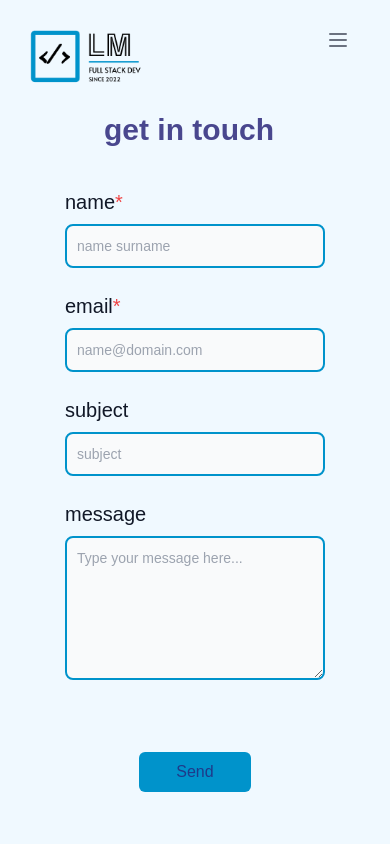
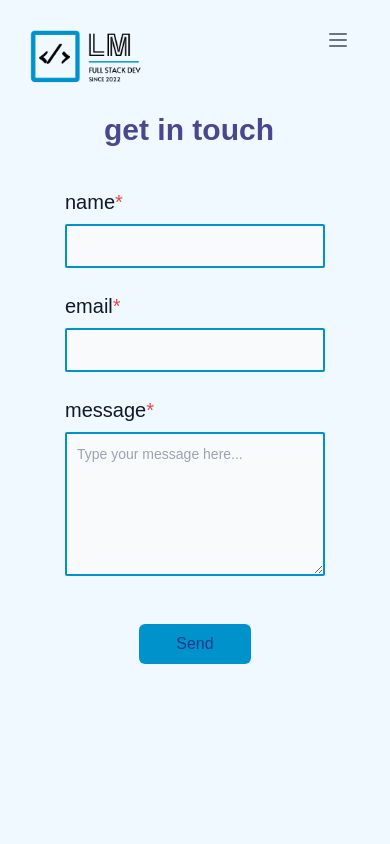
Before and after one commit to Luyanda-Madonsela/porfolio_website, a Next.js app: page /contact in a window 390 px wide. Shown: the top 844 px of the page. Built offline with nearby package versions, Linux system fonts and the light colour scheme.

Commit message:
All pages ready for final touches

```diff
--- a/package.json
+++ b/package.json
@@ -9,6 +9,7 @@
     "start": "next start"
   },
   "dependencies": {
+    "@emailjs/browser": "^4.3.3",
     "@t3-oss/env-nextjs": "^0.7.0",
     "@tanstack/react-query": "^4.32.6",
     "@trpc/client": "^10.37.1",
@@ -42,7 +43,7 @@
     "postcss": "^8.4.27",
     "prettier": "^3.2.4",
     "prettier-plugin-tailwindcss": "^0.5.1",
-    "tailwindcss": "^3.3.3",
+    "tailwindcss": "^3.4.4",
     "typescript": "^5.1.6"
   },
   "ct3aMetadata": {
--- a/src/app/about/page.tsx
+++ b/src/app/about/page.tsx
@@ -44,7 +44,7 @@ export default function About() {
 
           <div className='ml-5 md:ml-0'>
               <div className='flex ml-20 md:ml-0 mt-10 md:mt-4 lg:mt-4 xl:mt-4 2xl:mt-1 h-20 flex-row justify-start items-start content-start '>
-                    <Link className='text-blue-900 underline' href="/">Download CV</Link>
+                    <Link className='text-blue-900 underline hover:text-lime-400' target="_blank" href="/luyanda_madonsela-cv.pdf">Download CV</Link>
               </div>
           </div>
 
--- a/src/app/contact/page.tsx
+++ b/src/app/contact/page.tsx
@@ -1,84 +1,71 @@
-
 'use client'
 
+import React, { useRef, useState } from 'react';
+import emailjs from '@emailjs/browser';
 import Header from '../../components/Header';
+import { useRouter } from 'next/navigation';
 
-import React, { useState } from 'react';
+export default function Contact(){
+  const form = useRef();
+  const [isSent, setIsSent] = useState(false);
+  const router = useRouter();
 
-export default function Contact() {
-  const [name, setName] = useState('');
-  const [email, setEmail] = useState('');
-  const [subject, setSubject] = useState('');
-  const [message, setMessage] = useState('');
+  const sendEmail = (e: React.FormEvent<HTMLFormElement>) => {
+    e.preventDefault();
 
-  const handleSubmit = (event: React.FormEvent) => {
-    event.preventDefault();
-    // Here you can handle the form submission, e.g., send the data to a server
-    console.log({ name, email, subject, message });
+    emailjs
+      .sendForm('service_47bszpg', 'template_pxpizyo', form.current, {
+        publicKey: 'RLXoqZX5WE0_owUXc',
+      })
+      .then(
+        () => {
+          console.log('SUCCESS!');
+          setIsSent(true);
+          router.push('/contact/success');
+        },
+        (error) => {
+          console.log('FAILED...', error.text);
+          setIsSent(true);
+          router.push('/contact/unsuccessful');
+        },
+      );
   };
 
   return (
+
     <main className="flex min-h-screen flex-col items-center">
       <div className="flex flex-col min-h-192 w-full items-center">
 
 
           <div className="flex h-12 md:h-16 w-full md:p-16 md:pt-24 justify-center items-center content-center md:justify-start md:items-center md:content-center ">
+
           <div className="-ml-3 md:-ml-0"></div>
             <Header text="get in touch" />
           </div>
 
 
           <div className="flex h-160 w-2/3 mt-10 md:mt-20 mb-0">
-          <form className="max-w-sm mx-auto w-full" onSubmit={handleSubmit}>
-            <label htmlFor="name" className="block mb-2 text-xl font-medium text-gray-900 dark:text-purple">name<span className='text-red-500 text-m'>*</span></label>
-            <input
-              type="text"
-              id="name"
-              value={name}
-              onChange={(e) => setName(e.target.value)}
-              className="bg-gray-50 border-2 border-butt-color text-gray-900 text-sm rounded-lg focus:ring-butt-color focus:border-butt-color block w-full p-2.5 dark:bg-white dark:border-butt-color dark:placeholder-gray-400 dark:text-black dark:focus:ring-butt-color dark:focus:border-butt-color"
-              placeholder="name surname"
-            />
-            <br />
-            <label htmlFor="email" className="block mb-2 text-xl font-medium text-gray-900 dark:text-purple">email<span className='text-red-500 text-m'>*</span></label>
-            <input
-              type="email"
-              id="email"
-              value={email}
-              onChange={(e) => setEmail(e.target.value)}
-              className="bg-gray-50 border-2 border-butt-color text-butt-color text-sm rounded-lg focus:ring-butt-color focus:border-butt-color block w-full p-2.5 dark:bg-white dark:border-butt-color dark:placeholder-gray-400 dark:text-black dark:focus:ring-butt-color dark:focus:border-butt-color"
-              placeholder="name@domain.com"
-            />
-            <br />
-            <label htmlFor="subject" className="block mb-2 text-xl font-medium text-gray-900 dark:text-purple">subject</label>
-            <input
-              type="text"
-              id="subject"
-              value={subject}
-              onChange={(e) => setSubject(e.target.value)}
-              className="bg-gray-50 border-2 border-butt-color text-butt-color text-sm rounded-lg focus:ring-butt-color focus:border-butt-color block w-full p-2.5 dark:bg-white dark:border-butt-color dark:placeholder-gray-400 dark:text-black dark:focus:ring-butt-color dark:focus:border-butt-color"
-              placeholder="subject"
-            />
-            <br />
-            <label htmlFor="message" className="block mb-2 text-xl font-medium text-gray-900 dark:text-purple">message</label>
-            <textarea
-              id="message"
-              value={message}
-              onChange={(e) => setMessage(e.target.value)}
-              rows={6}
-              className="text-gray-900 bg-gray-50 border-2 border-butt-color text-sm rounded-lg focus:ring-butt-color focus:border-butt-color block w-full p-2.5 dark:bg-white dark:border-butt-color dark:placeholder-gray-400 dark:text-black dark:focus:ring-butt-color dark:focus:border-butt-color"
+            <form className="max-w-sm mx-auto w-full" ref={form} onSubmit={sendEmail}>
+              <label className="block mb-2 text-xl font-medium text-gray-900 dark:text-purple">name<span className='text-red-500 text-m'>*</span></label>
+              <input className="bg-gray-50 border-2 border-butt-color text-sm rounded-sm focus:ring-butt-color focus:border-butt-color block w-full p-2.5 dark:bg-white dark:border-butt-color dark:placeholder-gray-400 dark:text-black dark:focus:ring-butt-color dark:focus:border-butt-color" type="text" name="user_name" />
+              <br></br>
+              <label className="block mb-2 text-xl font-medium text-gray-900 dark:text-purple" >email<span className='text-red-500 text-m'>*</span></label>
+              <input className="bg-gray-50 border-2 border-butt-color text-sm rounded-sm focus:ring-butt-color focus:border-butt-color block w-full p-2.5 dark:bg-white dark:border-butt-color dark:placeholder-gray-400 dark:text-black dark:focus:ring-butt-color dark:focus:border-butt-color" type="email" name="user_email" />
+              <br></br>
+              <label className="block mb-2 text-xl font-medium text-gray-900 dark:text-purple">message<span className='text-red-500 text-m'>*</span></label>
+              <textarea rows={6}
+                className="text-gray-900 bg-gray-50 border-2 border-butt-color text-sm rounded-sm focus:ring-butt-color focus:border-butt-color block w-full p-2.5 dark:bg-white dark:border-butt-color dark:placeholder-gray-400 dark:text-black dark:focus:ring-butt-color dark:focus:border-butt-color"
                 placeholder="Type your message here..."
-            />
-            <br />
+                name="message" />
               <br></br>
               <br></br>
               <div className='flex flex-row justify-center items-center content-center'>
-              <button type="submit"  className="flex items-center content-center justify-center rounded-md bg-butt-color font-poppins text-blue-900 h-10 w-28">Send</button>
+                <input type="submit" value="Send" className="flex items-center content-center justify-center rounded-md bg-butt-color font-poppins text-blue-900 h-10 w-28" />
               </div>
             </form>
+          </div>
 
       </div>
-      </div>
     </main>
-  )
-}
+  );
+};
--- a/src/app/contact/success/page.tsx
+++ b/src/app/contact/success/page.tsx
@@ -4,6 +4,7 @@
 import Header from '../../../components/Header';
 import Image from 'next/image'
 import success from '/public/images/sent.png'
+import Button from '../../../components/Button'
 
 export default function Success() {
 
@@ -11,17 +12,21 @@ export default function Success() {
     <main className="flex min-h-screen flex-col items-center">
       <div className="flex flex-col min-h-192 w-full items-center content-center justify-center">
 
-        <div className="flex h-20 w-full p-16">
+        <div className="flex h-20 w-full items-center content-center justify-center md:justify-start md:p-16 md:pt-24 ">
           <Header text="message sent" />
         </div>
 
-        <div className='flex flex-col h-96 items-center content-center justify-center'>
+        <div className='flex flex-col h-28 items-center content-center justify-start pt-10'>
             <Image
                 src={success}
-                width={150}
-                height={150}
+                width={80}
+                height={80}
                 alt="Success"
               />
+        </div>
+
+        <div className='flex flex-col w-full p-16 text-lg font-semibold text-gray-800 justify-start items-center content-center'>
+              <Button text="Home" href="/" target='' height="h-12 md:h-12 lg:h-12 xl:h-12 2xl:h-12" width="w-40 md:w-40 lg:w-40 xl:w-40 2xl:w-40"/>
         </div>
 
       </div>
--- a/src/components/Navigation.tsx
+++ b/src/components/Navigation.tsx
@@ -24,16 +24,16 @@ const Navigation = () => {
 
 
       {/* Menu */}
-      <div className={`flex relative mt-8 w-28 h-40 z-50 bg-sky-50 sm:h-20 sm:w-4/6 flex-col md:flex-row justify-start items-center content-center md:pl-4 lg:pl-16 custom:pl-44 md:mt-4 lg:mt-6 xl:pl-56 2xl:pl-72 xl:mt-10 gap-5 md:gap-2 lg:gap-5 xl:gap-10 ${isMenuOpen ? 'block' : 'hidden'} md:flex `}>
+      <div className={`flex relative mt-8 w-28 h-40 z-50 bg-sky-50 sm:h-20 sm:w-4/6 flex-col md:flex-row justify-start items-center content-center md:pl-4 lg:pl-16 custom:pl-44 md:mt-4 lg:mt-6 xl:pl-56 2xl:pl-96 xl:mt-10 gap-5 md:gap-2 lg:gap-5 xl:gap-10 ${isMenuOpen ? 'block' : 'hidden'} md:flex `}>
         <ul className="flex flex-col md:flex-row gap-5 md:gap-8 lg:gap-12 xl:gap-16 mr-3 text-blue-900">
           <li>
-            <Link href="/">home</Link>
+            <Link className="hover:text-lime-400" href="/">home</Link>
           </li>
           <li>
-            <Link href="/about">about</Link>
+            <Link className="hover:text-lime-400" href="/about">about</Link>
           </li>
           <li>
-            <Link href="/portfolio">projects</Link>
+            <Link className="hover:text-lime-400" href="/portfolio">projects</Link>
           </li>
         </ul>
 
--- a/src/components/ProjectPlaque.tsx
+++ b/src/components/ProjectPlaque.tsx
@@ -12,7 +12,7 @@ interface ProjectPlaqueProps {
 const ProjectPlaque: React.FC<ProjectPlaqueProps> = ({ mainImage, stackImage, headingText1, headingText2, button1, button2 }) => {
  return (
     <div>
-        <div className='flex flex-row w-full h-72 md:h-40 lg:h-40 xl:h-48  bg-white rounded-r-lg hover:shadow-xl'>
+        <div className='flex flex-row w-full h-80 md:h-40 lg:h-40 xl:h-48  bg-white rounded-r-lg hover:shadow-xl'>
 
                 <div className='flex w-3 bg-butt-color'></div>
 
```
Also changed, not shown: src/app/contact/unsuccessful/page.tsx (+9 -4 lines), src/app/page.tsx (+7 -5 lines), src/app/portfolio/page.tsx (+23 -17 lines), 2 other files (tests, documents, lock files or other folders). Lines whose indentation alone changed are shown as unchanged.
